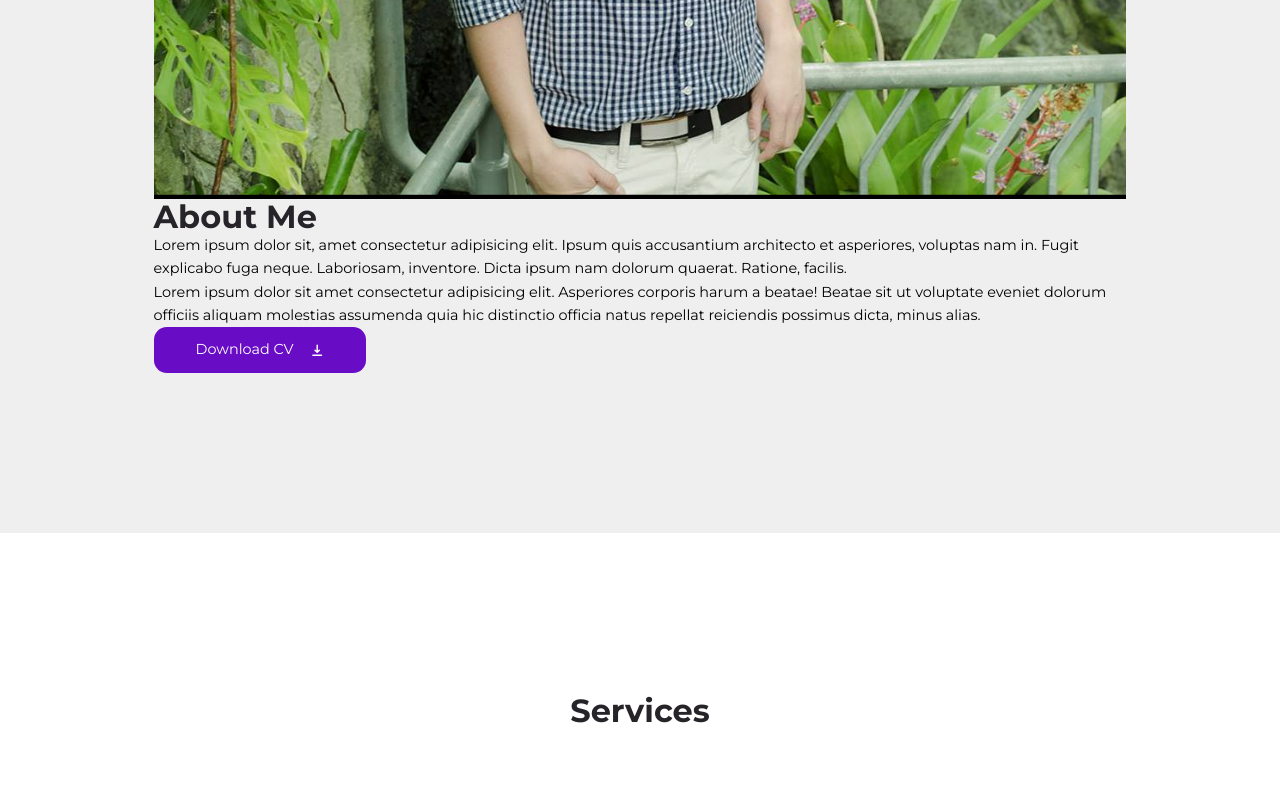
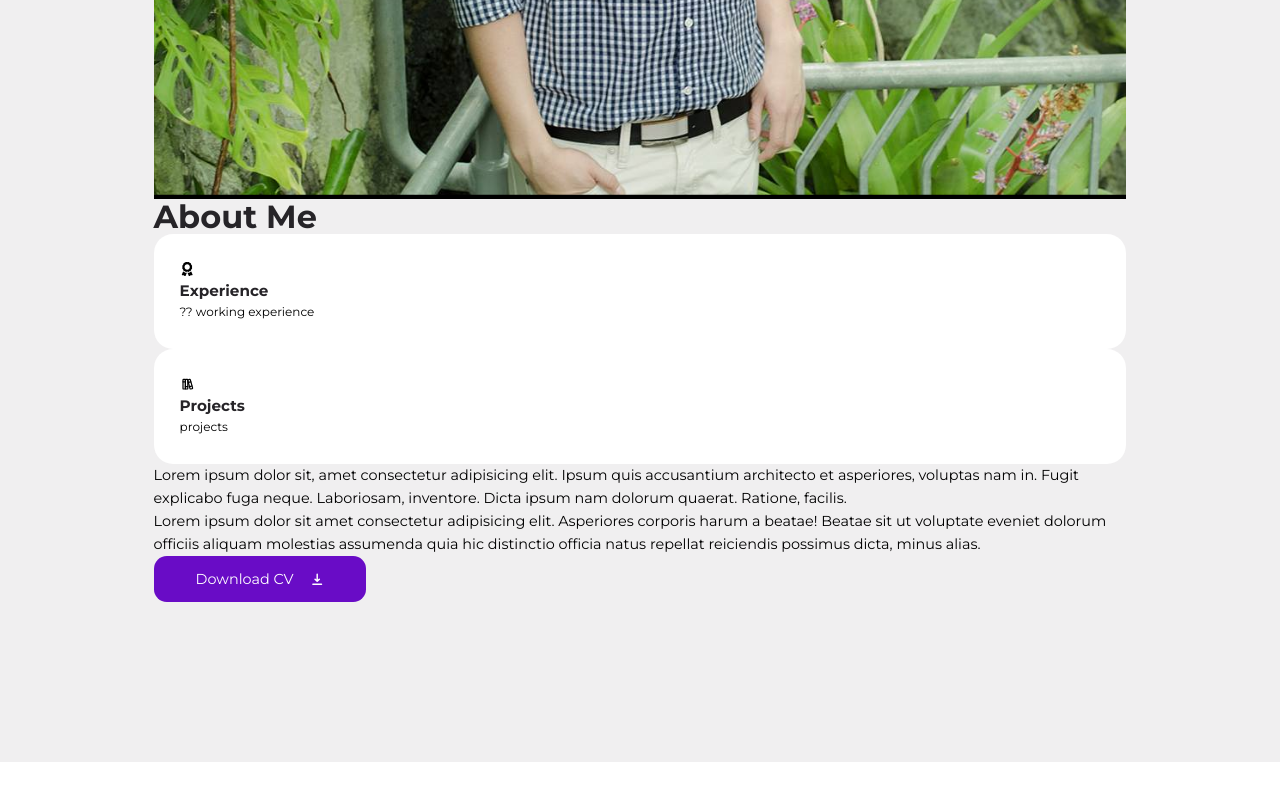
Before and after one commit to andydangit/ProfileV2, a React (Create React App) app: page / in a window 1280 px wide. Shown: the part 1166-1966 px from the top of the page. Built offline with nearby package versions, Linux system fonts and the light colour scheme.

Commit message:
Add: map the data array and the card props to About page

```diff
--- a/src/sections/about/About.jsx
+++ b/src/sections/about/About.jsx
@@ -1,8 +1,10 @@
 import "./about.css";
 
-import AboutImage from '../../assets/tree.png'
-import Resume from '../../assets/Resume2024.pdf'
-import {HiDownload} from 'react-icons/hi'
+import AboutImage from "../../assets/tree.png";
+import Resume from "../../assets/Resume2024.pdf";
+import { HiDownload } from "react-icons/hi";
+import Card from "../../components/Card";
+import data from "../about/data";
 
 function About() {
   return (
@@ -15,13 +17,32 @@ function About() {
         </div>
         <div className="about_right"></div>
         <h2>About Me</h2>
-        <div className="about_cards"></div>
-        <p> Lorem ipsum dolor sit, amet consectetur adipisicing elit. Ipsum quis accusantium architecto et asperiores, voluptas nam in. Fugit explicabo fuga neque. Laboriosam, inventore. Dicta ipsum nam dolorum quaerat. Ratione, facilis.
-          </p>
-          <p>
-            Lorem ipsum dolor sit amet consectetur adipisicing elit. Asperiores corporis harum a beatae! Beatae sit ut voluptate eveniet dolorum officiis aliquam molestias assumenda quia hic distinctio officia natus repellat reiciendis possimus dicta, minus alias.
-          </p>
-          <a href={Resume} download className="btn primary">Download CV<HiDownload /></a>
+        <div className="about_cards">
+          {data.map((item) => (
+            <Card key={item.id} className="about_card">
+              <span className="about_card-icon">{item.icon}</span>
+              <h5>{item.title}</h5>
+              <small>{item.desc}</small>
+            </Card>
+          ))}
+        </div>
+        <p>
+          {" "}
+          Lorem ipsum dolor sit, amet consectetur adipisicing elit. Ipsum quis
+          accusantium architecto et asperiores, voluptas nam in. Fugit explicabo
+          fuga neque. Laboriosam, inventore. Dicta ipsum nam dolorum quaerat.
+          Ratione, facilis.
+        </p>
+        <p>
+          Lorem ipsum dolor sit amet consectetur adipisicing elit. Asperiores
+          corporis harum a beatae! Beatae sit ut voluptate eveniet dolorum
+          officiis aliquam molestias assumenda quia hic distinctio officia natus
+          repellat reiciendis possimus dicta, minus alias.
+        </p>
+        <a href={Resume} download className="btn primary">
+          Download CV
+          <HiDownload />
+        </a>
       </div>
     </section>
   );
--- a/src/sections/about/about.css
+++ b/src/sections/about/about.css
@@ -0,0 +1,4 @@
+.about_container{
+    display: grid;
+
+}
```
